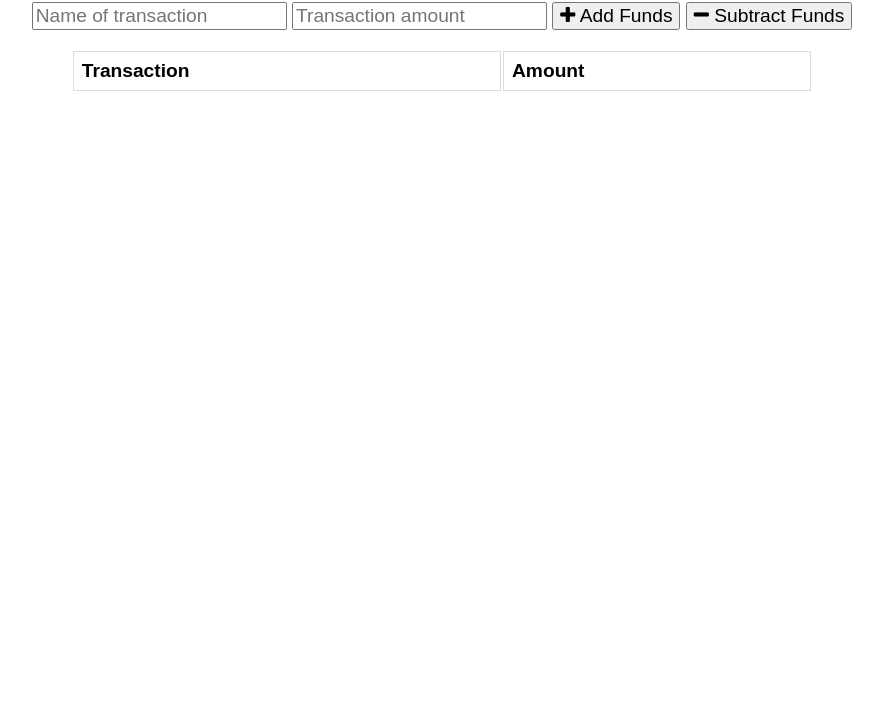
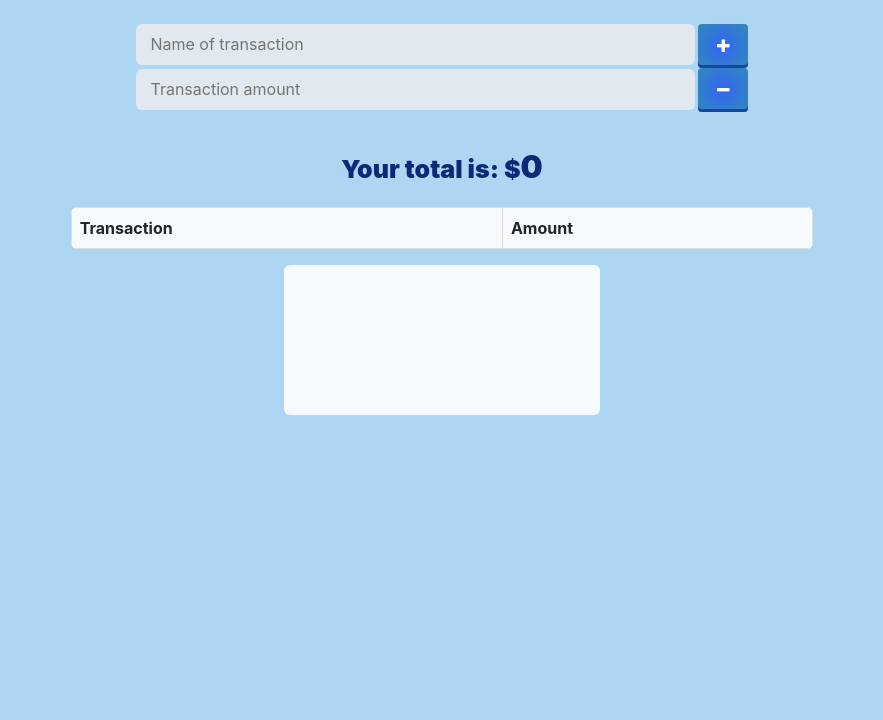
Before and after one commit to Bryson-Palmer/budget-buddy, a website: page public/index.html in a window 1280 px wide. Shown: the part 80-800 px from the top of the page, without its empty margins (198-1081 px from the left). Drawn offline with nearby package versions, Linux system fonts and the light colour scheme; no server answers.

Commit message:
Added db.js script in html correcting the offline functionality. Also added some base styling.

```diff
--- a/public/db.js
+++ b/public/db.js
@@ -3,48 +3,61 @@ let db;
 // Create a new db request for a `budget` database.
 const request = indexedDB.open("budget", 1);
 
-request.onupgradeneeded = (e) => {
+request.onupgradeneeded = function(e) {
     // Create object store `pending` and set autoIncrement to true
     const db = e.target.result;
 
     db.createObjectStore("pending", { autoIncrement: true });
+
+    console.log("Object store 'pending' created.");
 };
 
-request.onsuccess = (e) => {
+request.onsuccess = function(e) {
     db = e.target.result;
 
     // Check to see if app is online before reading from the database
     if (navigator.onLine) {
         checkDatabase();
+
+        console.log("App is not online. Read from the database.");
     }
 };
 
-request.onerror = (e) => {
+request.onerror = function(e) {
     console.log("Houston, we have a problem.", e.target.errorCode);
 };
 
 function saveRecord(record) {
+    console.log("record (saveRecord)", record);
+
     // Create a transaction in the pending database with read/write access
     const transaction = db.transaction(["pending"], "readwrite");
+    console.log("Transaction created (saveRecord)", transaction);
 
     // Access the pending object store
     const store = transaction.objectStore("pending");
+    console.log("Access store (saveRecord)", store);
 
     // Add record to the store with add method
     store.add(record);
+    console.log("Add record to store", store);
 }
 
 function checkDatabase() {
     // Open a transaction in your pending database
     const transaction = db.transaction(["pending"], "readwrite");
+    console.log("Transaction created (saveRecord)", transaction);
 
     // Access the pending object store
     const store = transaction.objectStore("pending");
+    console.log("Access store (saveRecord)", store);
 
     // Get all records from store and set to a variable
     const getAll = store.getAll();
+    console.log("Get all records from store", getAll);
 
-    getAll.onsuccess = () => {
+    getAll.onsuccess = function() {
+        console.log("Onsuccess!!!");
         // If there is anything in the store, make fetch post
         if (getAll.result.length > 0) {
             fetch("/api/transaction/bulk", {
@@ -55,16 +68,23 @@ function checkDatabase() {
                     "Content-Type": "application/json"
                 }
             })
-            .then(response => response.json())
+            .then(response => {
+                response.json()
+                console.log("response of onsuccess", response);
+            })
             .then(() => {
+                console.log("Do we ever make it in here?");
                 // If successful, open a transaction in the pending db
                 const transaction = db.transaction(["pending"], "readwrite");
+                console.log("Transaction created (.then)", transaction);
 
                 // Access the pending object store
                 const store = transaction.objectStore("pending");
+                console.log("Access store (.then)", store);
 
                 // Clear all items in the store
                 store.clear();
+                console.log("Clear all records from store", store);
             });
         }
     }
--- a/public/index.html
+++ b/public/index.html
@@ -5,8 +5,8 @@
   <meta name="viewport" content="width=device-width, initial-scale=1.0">
   <meta http-equiv="X-UA-Compatible" content="ie=edge">
   <meta name="theme-color" content="#317EFB">
-  <link rel="shortcut icon" href="icons/icon-192x192.png" type="image/x-icon">
-
+  <link rel="shortcut icon" href="./icons/icon-192x192.png" type="image/x-icon">
+  <link rel="stylesheet" href="https://cdn.jsdelivr.net/npm/bootstrap@4.5.3/dist/css/bootstrap.min.css" integrity="sha384-TX8t27EcRE3e/ihU7zmQxVncDAy5uIKz4rEkgIXeMed4M0jlfIDPvg6uqKI2xXr2" crossorigin="anonymous">
   <link rel="stylesheet" href="https://stackpath.bootstrapcdn.com/font-awesome/4.7.0/css/font-awesome.min.css">
   <link rel="stylesheet" href="styles.css">
   <!-- Web manifest -->
@@ -15,16 +15,24 @@
 </head>
 <body>
   <div class="wrapper">
+    <h1 class="title mb-3">Budeget Buddy</h1>
+    <div class="form">
+      <div class="d-flex justify-content-center">
+        <div class="">
+          <input type="text" id="t-name" class="mb-1" placeholder="Name of transaction" />
+          <input type="number" min="0" id="t-amount" class="" placeholder="Transaction amount" />
+        </div>
+        <div class="d-flex flex-column">
+          <button id="add-btn"><i class="fa fa-plus"></i></button>
+          <button id="sub-btn"><i class="fa fa-minus mt-1"></i></button>
+        </div>
+      </div>
+
+      <p class="error"></p>
+    </div>
+
     <div class="total">
       <div class="total">Your total is: $<span id="total">0</span></div>
-    </div>
-
-    <div class="form">
-      <input type="text" id="t-name" placeholder="Name of transaction" />
-      <input type="number" min="0" id="t-amount" placeholder="Transaction amount" />
-      <button id="add-btn"><i class="fa fa-plus buttons"></i> Add Funds</button>
-      <button id="sub-btn"><i class="fa fa-minus"></i> Subtract Funds</button>
-      <p class="error"></p>
     </div>
 
     <div class="transactions">
@@ -44,6 +52,7 @@
 
   <script src="https://cdn.jsdelivr.net/npm/bootstrap@5.0.0-beta2/dist/js/bootstrap.bundle.min.js" integrity="sha384-b5kHyXgcpbZJO/tY9Ul7kGkf1S0CWuKcCD38l8YkeH8z8QjE0GmW1gYU5S9FOnJ0" crossorigin="anonymous"></script>
   <script src="https://cdn.jsdelivr.net/npm/chart.js@2.8.0"></script>
+  <script src="db.js"></script>
   <script src="/index.js"></script>
   <script>
     if ("serviceWorker" in navigator) {
--- a/public/index.js
+++ b/public/index.js
@@ -2,28 +2,27 @@ let transactions = [];
 let myChart;
 
 fetch("/api/transaction")
-  .then(response => {
-    return response.json();
-  })
-  .then(data => {
+  .then((response) => response.json())
+  .then((data) => {
     console.log("data", data);
     // save db data in global variable
     transactions = data;
-
     populateTotal();
     populateTable();
     populateChart();
   });
 
 function populateTotal() {
-  console.log("transactionsTotal", transactions);
   // reduce transaction amounts to a single total value
-  let total = transactions.reduce((total, t) => {
-    return total + parseInt(t.value);
-  }, 0);
+  let total = transactions
+    .reduce((total, t) => {
+      return total + parseFloat(t.value);
+  }, 0)
+  .toFixed(2);
 
   let totalEl = document.querySelector("#total");
   totalEl.textContent = total;
+  console.log("total", total);
 }
 
 function populateTable() {
@@ -31,7 +30,7 @@ function populateTable() {
   tbody.innerHTML = "";
 
   console.log("transactionsTable", transactions);
-  transactions.forEach(transaction => {
+  transactions.forEach((transaction) => {
     // create and populate a table row
     let tr = document.createElement("tr");
     tr.innerHTML = `
@@ -50,14 +49,15 @@ function populateChart() {
   let sum = 0;
 
   // create date labels for chart
-  let labels = reversed.map(t => {
+  let labels = reversed.map((t) => {
     let date = new Date(t.date);
     return `${date.getMonth() + 1}/${date.getDate()}/${date.getFullYear()}`;
   });
 
   // create incremental values for chart
-  let data = reversed.map(t => {
+  let data = reversed.map((t) => {
     sum += parseInt(t.value);
+    // console.log("sum", sum);
     return sum;
   });
 
@@ -72,13 +72,15 @@ function populateChart() {
     type: 'line',
       data: {
         labels,
-        datasets: [{
+        datasets: [
+          {
             label: "Total Over Time",
             fill: true,
-            backgroundColor: "rgba(54, 162, 235, 0.2)",
-            data
-        }]
-    }
+            backgroundColor: "rgba(52, 107, 235, 0.8)",
+            data,
+          },
+        ],
+      },
   });
 }
 
@@ -91,8 +93,7 @@ function sendTransaction(isAdding) {
   if (nameEl.value === "" || amountEl.value === "") {
     errorEl.textContent = "Missing Information";
     return;
-  }
-  else {
+  } else {
     errorEl.textContent = "";
   }
 
@@ -125,21 +126,20 @@ function sendTransaction(isAdding) {
       "Content-Type": "application/json"
     }
   })
-  .then(response => {
-    return response.json();
-  })
-  .then(data => {
+    .then((response) => response.json())
+    .then((data) => {
       if (data.errors) {
         errorEl.textContent = "Missing Information";
-    }
-    else {
+      } else {
         // clear form
         nameEl.value = "";
         amountEl.value = "";
       }
     })
-  .catch(err => {
+    .catch((err) => {
       // fetch failed, so save in indexed db
+      console.log("Inside catch because fetch failed.");
+      console.log("transaction in the catch", transaction);
       saveRecord(transaction);
 
       // clear form
@@ -148,10 +148,12 @@ function sendTransaction(isAdding) {
     });
 }
 
-document.querySelector("#add-btn").onclick = function() {
+document.querySelector('#add-btn').addEventListener('click', function (event) {
+  event.preventDefault();
   sendTransaction(true);
-};
+});
 
-document.querySelector("#sub-btn").onclick = function() {
+document.querySelector('#sub-btn').addEventListener('click', function (event) {
+  event.preventDefault();
   sendTransaction(false);
-};
+});
--- a/public/styles.css
+++ b/public/styles.css
@@ -1,15 +1,61 @@
+*, *::before, *::after {
+  box-sizing: border-box;
+}
+
 body {
-  font-size: 120%;
-  font-family: Arial;
+  font-size: 16px;
+  font-family:-apple-system, BlinkMacSystemFont, 'Segoe UI', Roboto, Oxygen, Ubuntu, Cantarell, 'Open Sans', 'Helvetica Neue', sans-serif;
+  background-color: rgba(144, 200, 238, 0.733);
 }
 
 button, input {
   font-size: 100%;
-  font-family: Arial;
+  font-family:-apple-system, BlinkMacSystemFont, 'Segoe UI', Roboto, Oxygen, Ubuntu, Cantarell, 'Open Sans', 'Helvetica Neue', sans-serif;
+}
+
+input {
+  width: 100%;
+  max-width: 800px;
+  border: 2px solid transparent;
+  border-radius: 6px;
+  padding: .4em .8em;
+  background-color: #E2E8F0;
+}
+
+input:focus {
+  background-color: #FFFFFF;
+  border: 2px solid #CBD5E0;
+  outline: 0;
+}
+
+button {
+  width: 50px;
+  background: rgb(52,106,235);
+  background: radial-gradient(circle, rgba(52, 107, 235, 1) 18%, rgba(49,131,194,1) 82%);
+  border: none;
+  border-radius: 4px;
+  cursor: pointer;
+  color: #FFFFFF;
+  padding: 10px;
+  margin-left: 3px;
+  box-shadow: inset 0 -3px 0 0 rgb(27, 67, 161);
+}
+
+button:active {
+  box-shadow: none;
+  transform: translateY(3px);
+}
+
+label {
+  color:rgb(8, 42, 121);
+  font-weight: 900;
+  background-color: #F7FAFC;
 }
 
 table {
   width: 100%;
+  background-color: #F7FAFC;
+  border-radius: 6px;
 }
 
 td, th {
@@ -32,14 +78,28 @@ tr:nth-child(even) {
   text-align: center;
 }
 
+.title {
+  font-family:-apple-system, BlinkMacSystemFont, 'Segoe UI', Roboto, Oxygen, Ubuntu, Cantarell, 'Open Sans', 'Helvetica Neue', sans-serif;
+  color:rgb(8, 42, 121);
+  font-weight: bolder;
+  margin-top: 1.5rem;
+}
+
 .total {
-  font-size: 150%;
-  text-decoration: underline;
+  font-size: 125%;
+  font-weight: bolder;
+  color:rgb(8, 42, 121);
+  margin-bottom: 0rem;
+}
+
+#total {
+  font-size: 125%;
+  color:rgb(8, 42, 121);
 }
 
 .form {
-  margin-top: 25px;
-  width: 100%;
+  width: 90%;
+  margin: 2rem auto;
 }
 
 .transactions {
@@ -47,5 +107,13 @@ tr:nth-child(even) {
   max-height: 300px;
   overflow: auto;
   width: 90%;
+  margin: 1rem auto;
+  border-radius: 6px;
+}
+
+#myChart {
+  background-color: #F7FAFC;
+  border-radius: 6px;
   margin: 0 auto;
+  padding: 0 0.5rem;
 }
```
Also changed, not shown: public/service-worker.js (+20 -39 lines). Lines whose indentation alone changed are shown as unchanged.
